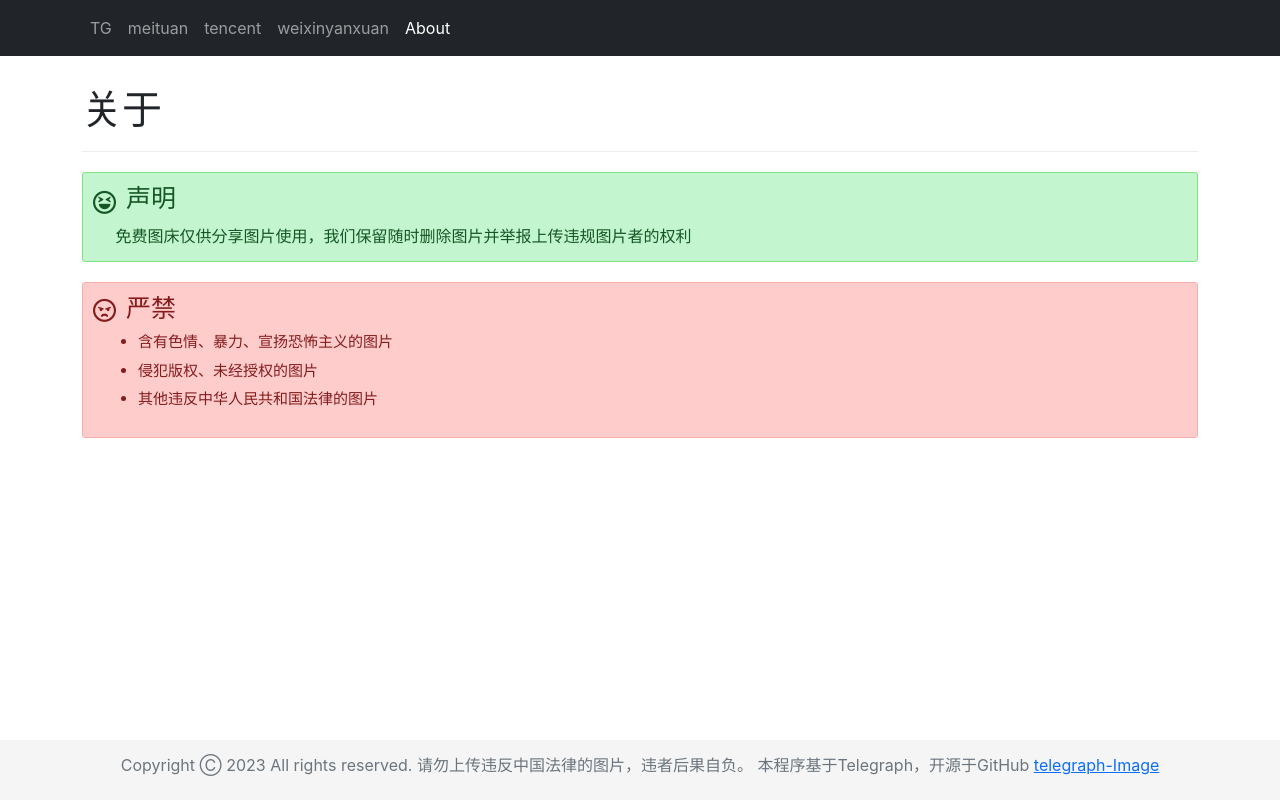
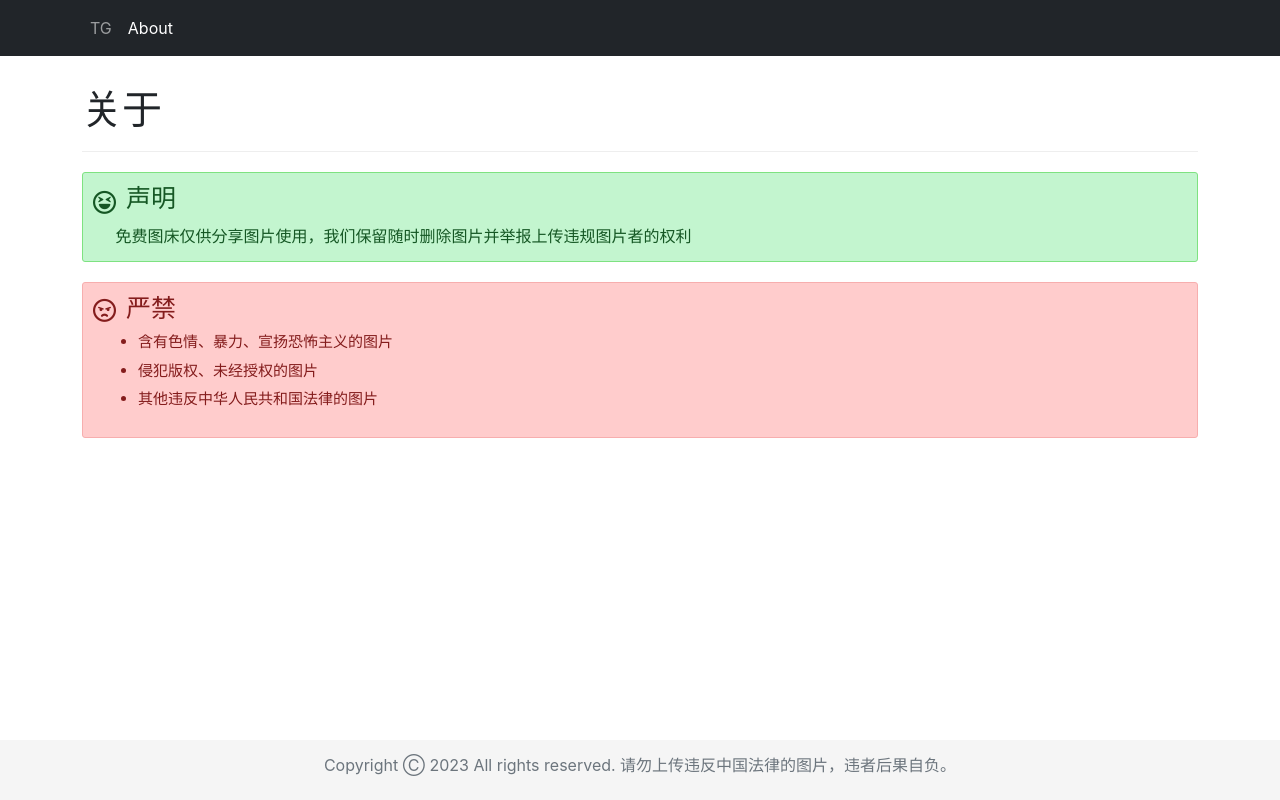
Before and after one commit to xiaocan66/tel-image, a website: page about.html in a window 1280 px wide. Drawn offline with nearby package versions, Linux system fonts and the light colour scheme.

Commit message:
Update about.html

```diff
--- a/about.html
+++ b/about.html
@@ -34,15 +34,6 @@
                         <a class="nav-link " href="/">TG</a>
                     </li>
                     <li class="nav-item">
-                        <a class="nav-link " href="./mt.html">meituan</a>
-                    </li>
-                    <li class="nav-item">
-                        <a class="nav-link " href="./tencent.html">tencent</a>
-                    </li>
-                    <li class="nav-item">
-                        <a class="nav-link " href="./weixinyanxuan.html">weixinyanxuan</a>
-                    </li>
-                    <li class="nav-item">
                         <a class="nav-link active" href="./about.html">About</a>
                     </li>
                 </ul>
@@ -73,8 +64,7 @@
 
     <footer class="footer">
         <div class="container text-center">
-            <p class="text-muted">Copyright Ⓒ 2023 All rights reserved. 请勿上传违反中国法律的图片，违者后果自负。
-                本程序基于Telegraph，开源于GitHub <a href="https://github.com/x-dr/telegraph-Image" target="_blank" >telegraph-Image</a></p>
+            <p class="text-muted">Copyright Ⓒ 2023 All rights reserved. 请勿上传违反中国法律的图片，违者后果自负。 </p>
         </div>
     </footer>
 
```
